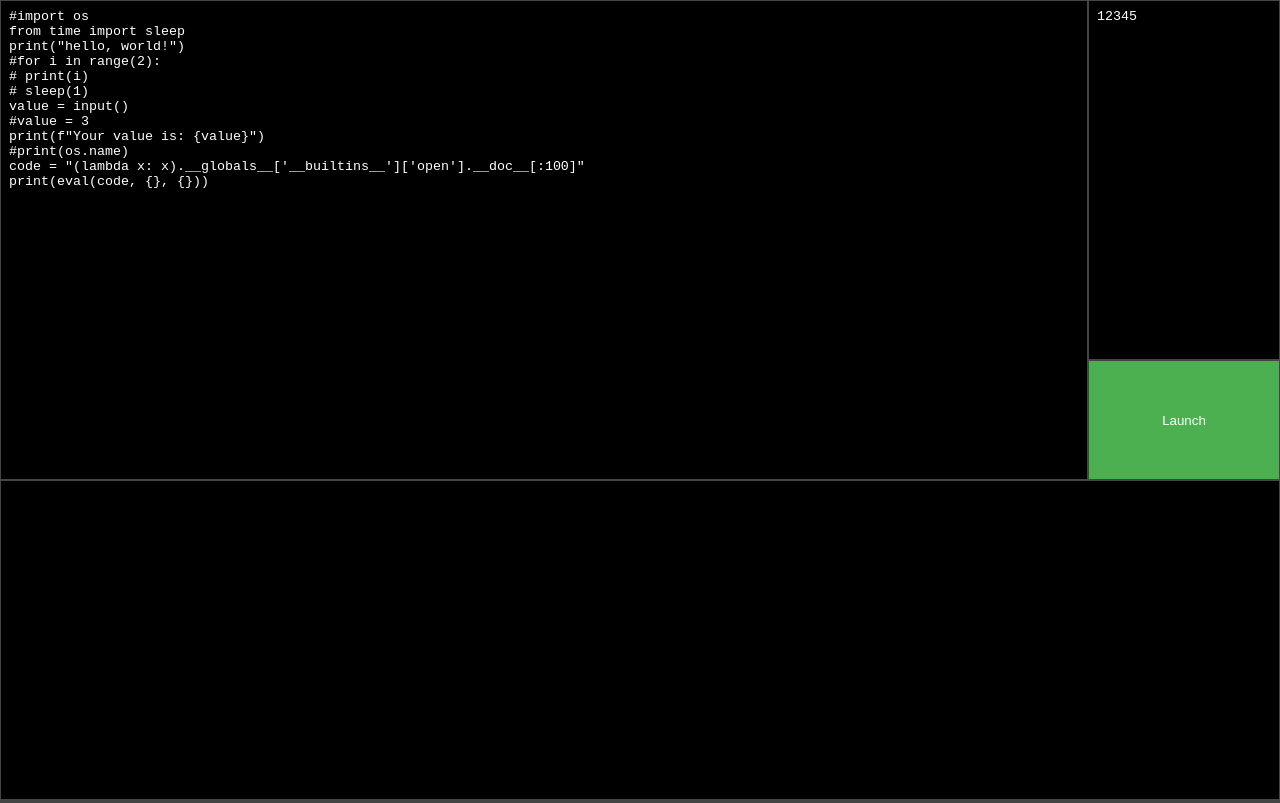
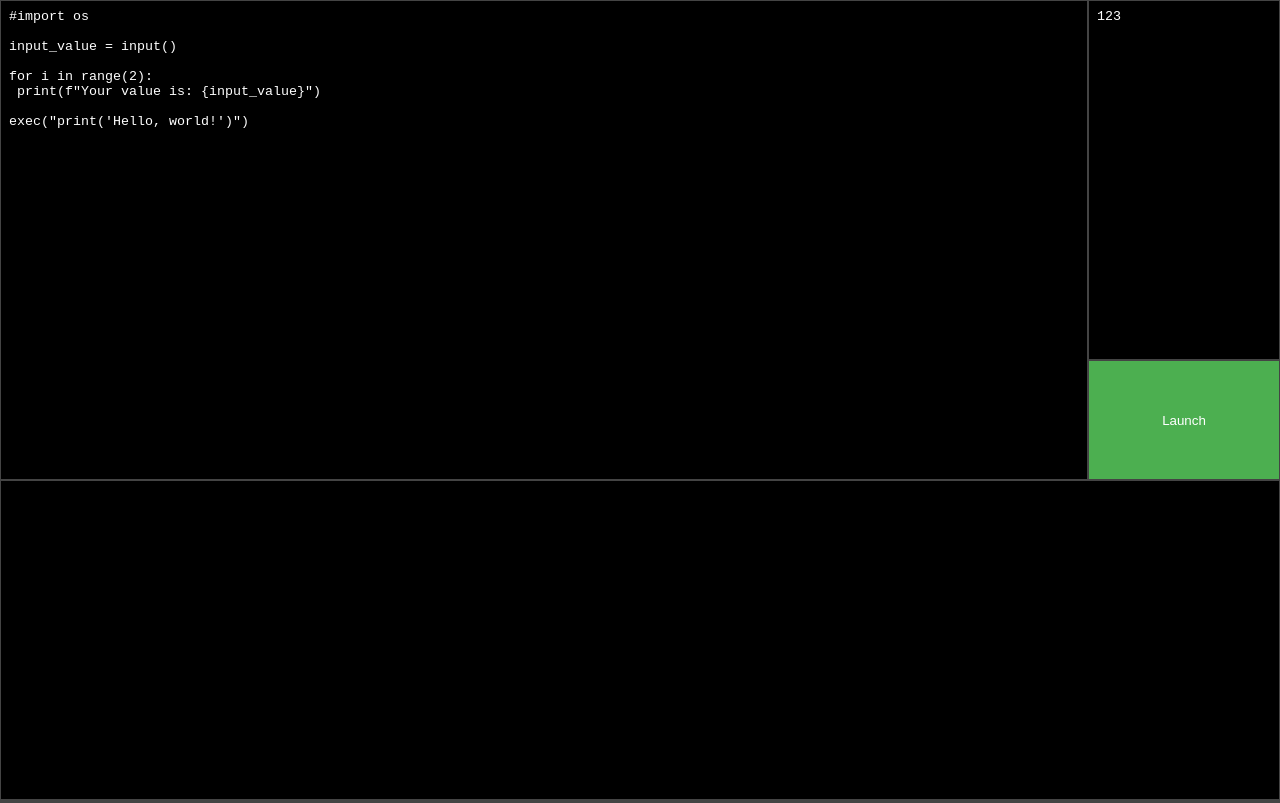
Before and after one commit to AleksejSamarin/python_online, a Flask app: page / in a window 1280 px wide. Run offline with Flask 2, Linux system fonts and the light colour scheme.

Commit message:
changed example

```diff
--- a/flaskr/templates/index.html
+++ b/flaskr/templates/index.html
@@ -11,21 +11,17 @@
     <form id="panels" name="form" method="post">
         <div class="code">
             <textarea spellcheck="false" name="input_code">#import os
-from time import sleep
-print("hello, world!")
-#for i in range(2):
-# print(i)
-# sleep(1)
-value = input()
-#value = 3
-print(f"Your value is: {value}")
-#print(os.name)
-code = "(lambda x: x).__globals__['__builtins__']['open'].__doc__[:100]"
-print(eval(code, {}, {}))
+
+input_value = input()
+
+for i in range(2):
+ print(f"Your value is: {input_value}")
+
+exec("print('Hello, world!')")
 </textarea>
         </div>
         <div class="stdin">
-            <textarea spellcheck="false" name="input_stdin">12345</textarea>
+            <textarea spellcheck="false" name="input_stdin">123</textarea>
         </div>
         <div class="control">
             <input type="button" value="Launch" onclick="launch()">
```
Also changed, not shown: task/result.png.
